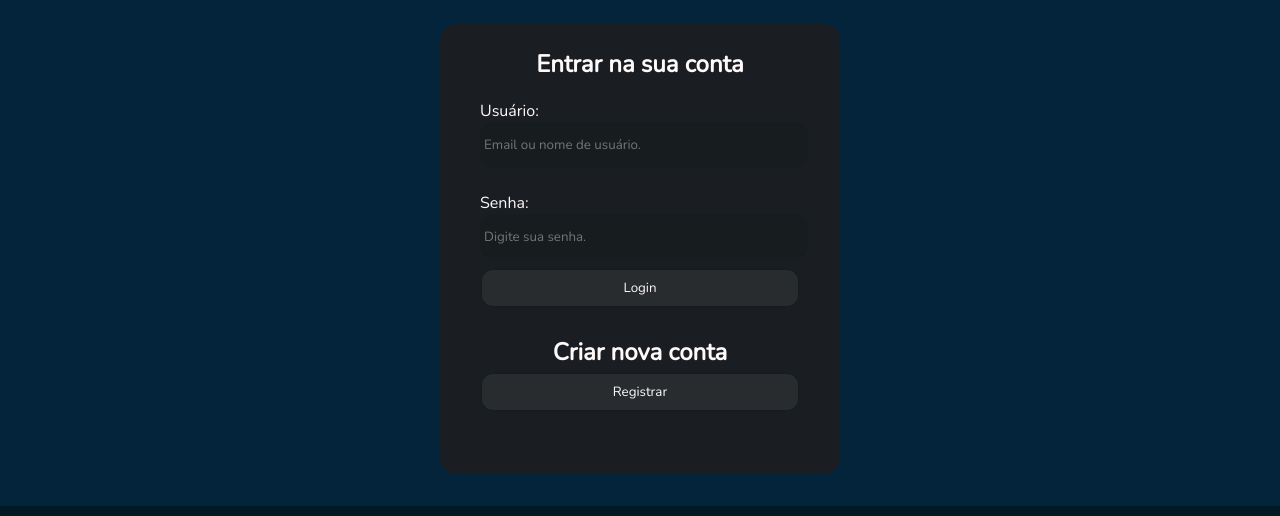
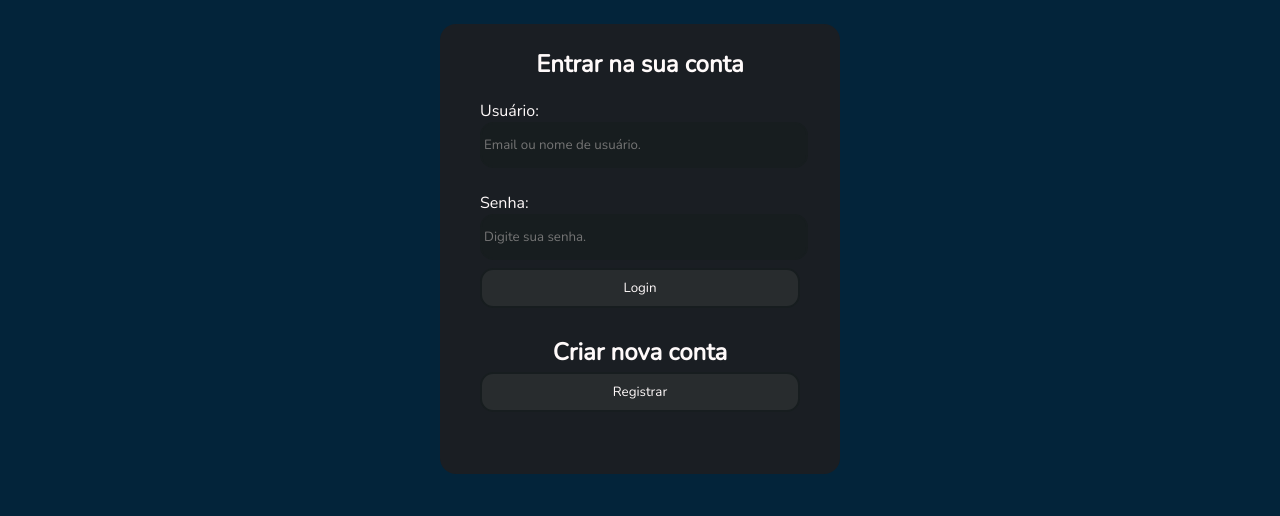
Before and after one commit to MicSoouza/BrasilPixel, a plain HTML site: page login_page.html in a window 1280 px wide. Shown: the part 72-588 px from the top of the page. Drawn offline with nearby package versions, Linux system fonts and the light colour scheme.

Commit message:
Add files via upload

```diff
--- a/mystyle.css
+++ b/mystyle.css
@@ -6,6 +6,7 @@ html,body{
     font-family: 'Nunito', sans-serif;
     color:#fffafa;
     scroll-behavior: smooth;
+
 }
 
 a{
@@ -16,11 +17,6 @@ a{
 }
 a:hover{
     color:#fffafa;
-    /* background-color:#03243A;
-    border-radius:1em;
-    outline-width:5px;
-    outline-style:solid;
-    outline-color:#03243A */
 }
 .center{
     width:90%;
@@ -28,7 +24,7 @@ a:hover{
 }
 .container{
     margin:0;
-    height:100%;
+    min-height:100%;
 }
 
 .header{
@@ -55,9 +51,9 @@ a:hover{
 
 .content{
     width:100%;
-    height:100%;
+    height:100vh;
     background-color: #03243A;
-    position:relative;
+
 }
 #main{
     width: 755px;
```
